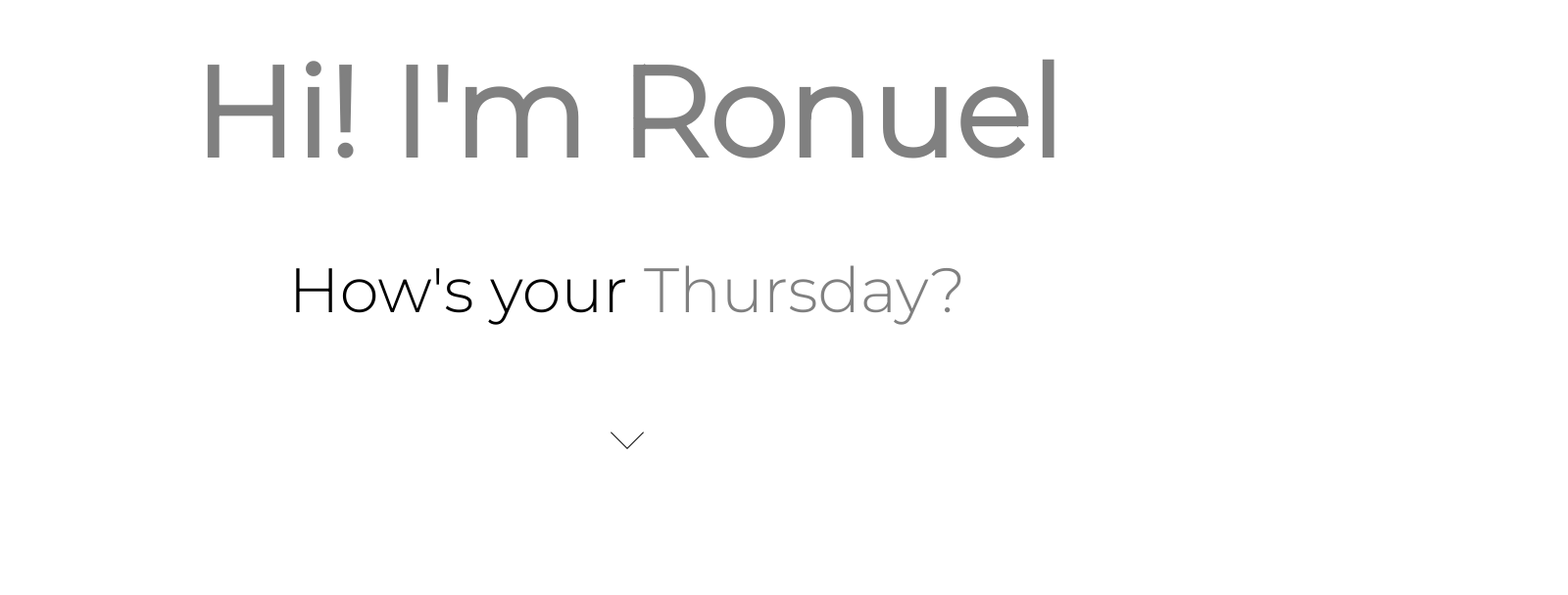
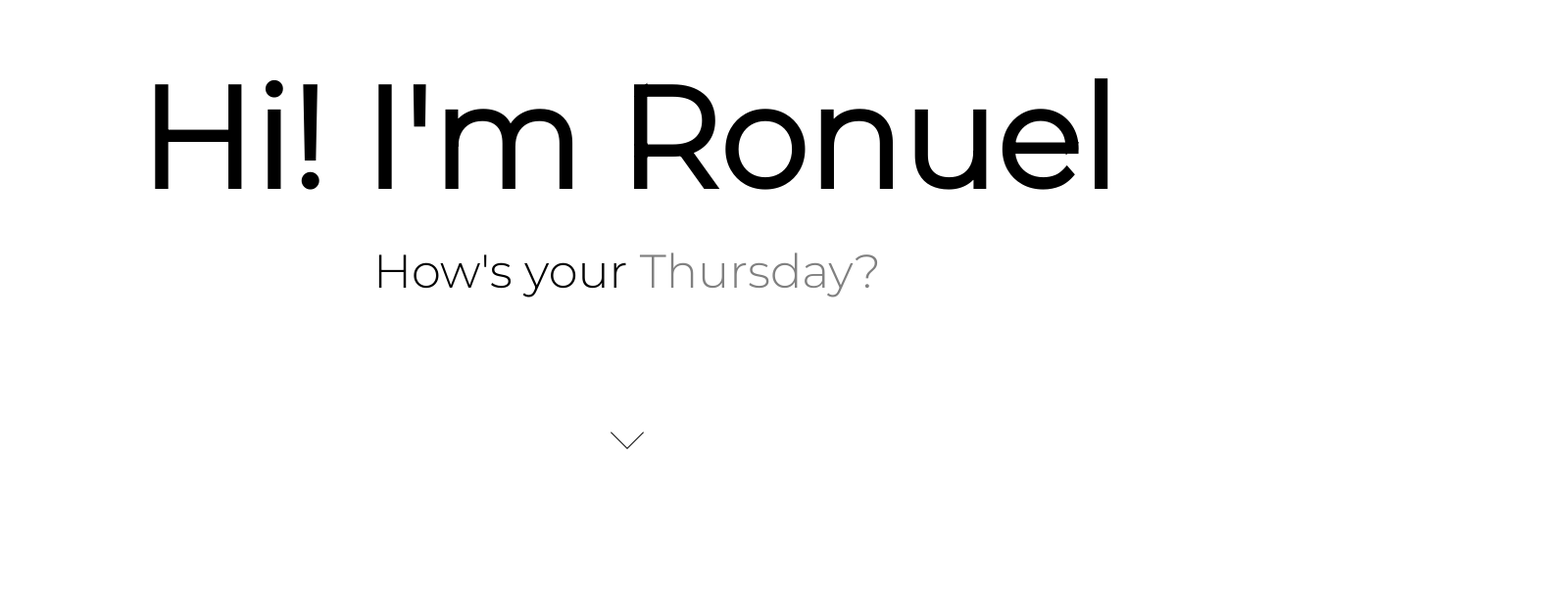
Before and after one commit to ronuelbmoralita/portfolio, a React (Create React App) app: page / in a window 1280 px wide. Shown: the part 102-710 px from the top of the page at 98% size, 1600 px wide, since content can reach past the window. Built offline with nearby package versions, Linux system fonts and the light colour scheme.

Commit message:
'fifteen'

```diff
--- a/package.json
+++ b/package.json
@@ -7,11 +7,12 @@
     "@testing-library/jest-dom": "^5.14.1",
     "@testing-library/react": "^11.2.7",
     "@testing-library/user-event": "^12.8.3",
+    "framer-motion": "^6.2.6",
     "gh-pages": "^3.2.3",
     "react": "^17.0.2",
     "react-dom": "^17.0.2",
     "react-reveal": "^1.2.2",
-    "react-scripts": "4.0.3",
+    "react-scripts": "5.0.0",
     "web-vitals": "^1.1.2"
   },
   "scripts": {
--- a/src/App.js
+++ b/src/App.js
@@ -5,6 +5,8 @@ import './css/style.css';
 import Fade from 'react-reveal/Fade';
 import Jump from 'react-reveal/Jump';
 import Flip from 'react-reveal/Flip';
+
+import { motion, AnimatePresence } from "framer-motion";
 
 
 //import Sample from './components/image'
@@ -22,7 +24,7 @@ weekday[6] = "Sabbath";
 var n = weekday[d.getDay()];
 
 
-function App() {
+function App () {
   {/*
     if (window.performance) {
     if (performance.navigation.type == 1) {
@@ -30,6 +32,12 @@ function App() {
      }
   }
   */}
+
+  const fadeLeft = {
+    hidden: { opacity: 0, x: -1000},
+    visible: {opacity: 1, x: 0}
+  }
+
   const [date , setDate] = useState();
 
   const getYear = () =>  setDate(new Date().getFullYear())
@@ -47,6 +55,8 @@ function App() {
 
     return () => window.removeEventListener("scroll", handleScroll);
     }, []);*/}
+
+
     return (
       <div>
 
@@ -80,18 +90,16 @@ function App() {
           {/*
           <img className="img" src={process.env.PUBLIC_URL + '/images/ron.png'} alt="logo"/>
           */}
-           <Flip top>
-            <h1>
+            <motion.h1 initial={{opacity: 1}} animate={{scale: 1.5}} transition={{duration: 1}}>
               Hi! I'm Ronuel
-            </h1>
+            </motion.h1>
             <div className="span-container">
-              <span style={{color: 'black'}}>
+              <motion.span variants={fadeLeft} initial='hidden' animate='visible' transition={{duration: 2}}>
                 How's your <span style={{color: 'gray'}}>
                 {n}?
                 </span>
-              </span>
+              </motion.span>
             </div>
-            </Flip>
           </div>
 
           <div className="arrow-container">
--- a/src/css/style.css
+++ b/src/css/style.css
@@ -267,9 +267,8 @@ header nav li a:hover:before , header nav li a:hover:after {
 /*INTRO-CONTAINER*/
 
 .intro-container{
-  font-size: 1.5em;
+  font-size: 1em;
   text-align: center;
-  color: gray;
   position: absolute;
   display:inline;
   width: 100%;
@@ -547,7 +546,6 @@ div.services {
 div.services i {
   padding: .5em;
   font-size: 6em;
-  color:gray;
 }
 
 div.services p{
@@ -595,7 +593,7 @@ footer{
   @media screen and (min-width: 800px) {
     .intro-container{
       width: 100%;
-      font-size: 4em;
+      font-size: 3em;
     }
     .content-container {
       font-size: 1.5em;
```
Also changed, not shown: 2 other files (tests, documents, lock files or other folders).
